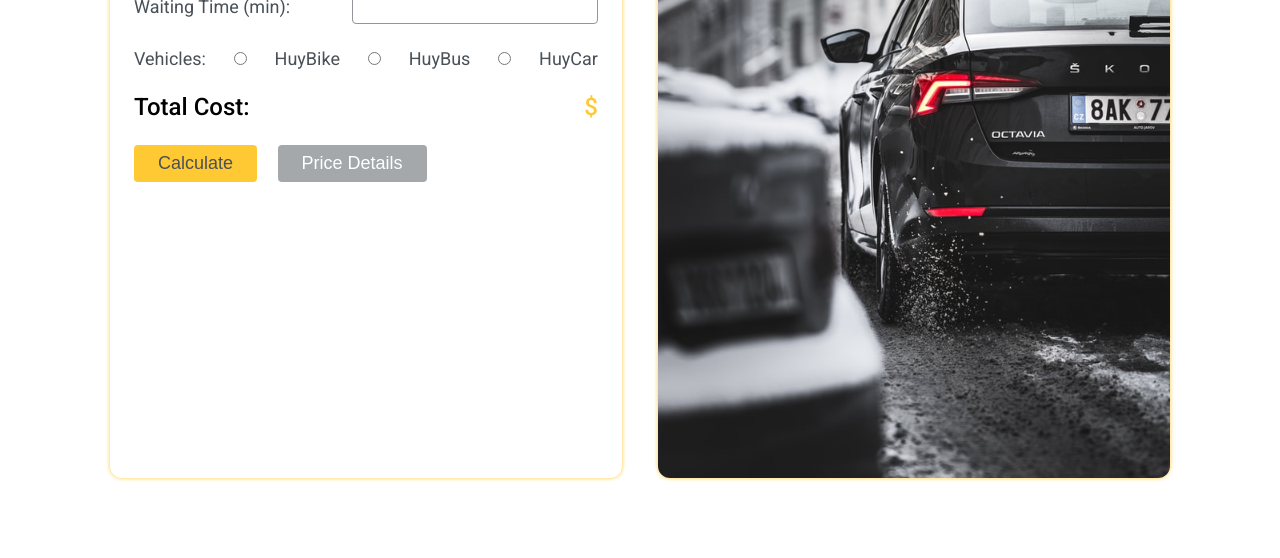
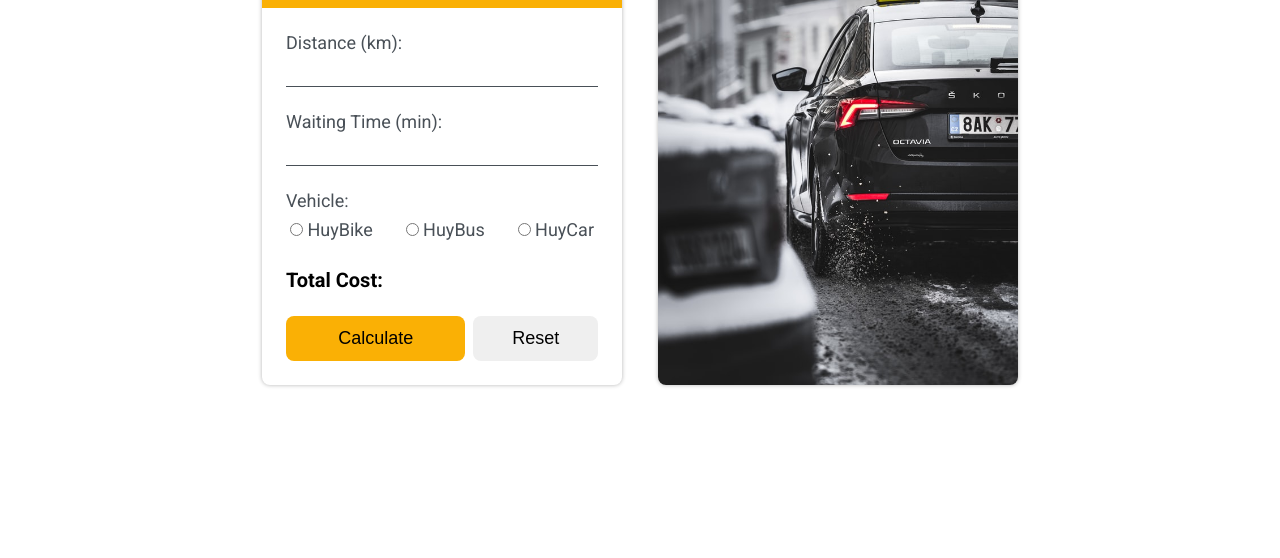
Before and after one commit to huyphamfc/javascript, a plain HTML site: page Section--05--HuyGo/index.html in a window 1280 px wide. Shown: the part 242-800 px from the top of the page. Drawn offline with Linux system fonts and the light colour scheme.

Commit message:
HuyGo - Layout v2

```diff
--- a/Section--05--HuyGo/css/style.css
+++ b/Section--05--HuyGo/css/style.css
@@ -1,3 +1,11 @@
+:root {
+    --color-pallet: #fab005;
+    --color-grey: #495057;
+    --color-grey-shade: #000;
+    --fs: 1.8rem;
+    --fs-heading: 2.4rem;
+}
+
 * {
     box-sizing: border-box;
     margin: 0;
@@ -10,102 +18,128 @@
 
 body {
     font-family: 'Roboto', sans-serif;
-    font-size: 1.8rem;
-    color: #495057;
+    font-size: var(--fs);
+    color: var(--color-grey);
+}
+
+.flex {
+    display: flex;
+    gap: 0.8rem;
+    justify-content: space-between;
+    align-items: center;
 }
 
 .main {
-    display: flex;
     justify-content: center;
-    align-items: center;
     height: 100vh;
 }
 
 .container {
-    max-width: 120rem;
     display: grid;
-    grid-template-columns: repeat(2, 1fr);
     gap: 3.6rem;
+    grid-template-columns: repeat(2, 36rem);
 }
 
-.tag {
-    border-radius: 12px;
-    box-shadow: 0 0 4px #ffc933;
+.tag,
+.description {
+    border-radius: 8px;
+    box-shadow: 0 0 4px rgba(0, 0, 0, 0.3);
     overflow: hidden;
 }
 
-.form-title {
-    background-color: #ffc933;
-    color: #000;
-    padding: 1.8rem 2.4rem;
+.description {
+    background-image: url(../img/car.jpg);
+    background-position: center;
+    background-size: cover;
+}
+
+.tag__title,
+.tag__form {
+    padding: 2.4rem;
+}
+
+.tag__title {
+    font-weight: 500;
+    font-size: var(--fs-heading);
+    background-color: var(--color-pallet);
+    color: var(--color-grey-shade);
     text-align: center;
 }
 
-.form-content {
-    padding: 2.4rem;
+.tag__form {
     display: flex;
     flex-direction: column;
     gap: 2.4rem;
 }
 
-.form-row {
-    display: flex;
-    justify-content: space-between;
-    align-items: center;
+.form__input {
+    display: block;
+    width: 100%;
+    font-weight: 700;
+    font-size: var(--fs);
+    color: var(--color-grey-shade);
+    text-align: right;
+    border: none;
+    border-bottom: 1px solid var(--color-grey);
+    margin-top: 0.4rem;
+    padding: 0.4rem;
+    outline: none;
 }
 
-.input {
-    font-size: 1.8rem;
-    border: 1px solid #92969a;
-    border-radius: 4px;
-    outline: none;
-    padding: 0.6rem;
-    color: #495057;
+.form__input:hover,
+.form__input:focus,
+.form__input:active {
+    border-color: var(--color-pallet);
 }
 
-.input:hover,
-.input:active,
-.input:focus-visible {
-    border-color: #ffc933;
+.form__select {
+    margin-top: 0.4rem;
+    padding: 0.4rem;
 }
 
-.cost {
-    display: flex;
-    justify-content: space-between;
-    align-items: center;
-    font-size: 2.4rem;
-    font-weight: 500;
-    color: #000;
+.form__cost {
+    font-weight: 700;
+    font-size: 2rem;
+    color: var(--color-grey-shade);
 }
 
-.cost-text {
-    color: #ffc933;
+.form__cost-value {
+    color: var(--color-pallet);
+}
+
+.form__button {
+    flex-wrap: wrap;
 }
 
 .btn {
+    display: block;
+    font-weight: 500;
     font-size: 1.8rem;
     border: none;
-    background-color: #ffc933;
-    color: #495057;
-    border-radius: 4px;
-    padding: 0.8rem 2.4rem;
-    margin-right: 1.6rem;
+    border-radius: 8px;
+    padding: 1.2rem 3.2rem;
+    transition: all 0.5s;
 }
 
-.btn:hover,
-.btn:active {
-    background-color: #495057;
-    color: #ffc933;
+.btn:hover {
     cursor: pointer;
 }
 
-.btn--sub {
-    background-color: #a4a8ab;
-    color: #fff;
+.btn--cta {
+    flex-grow: 3;
+    background-color: var(--color-pallet);
 }
 
-.img {
-    display: block;
-    width: 100%;
-    height: 80vh;
+.btn--cta:hover {
+    background-color: var(--color-grey);
+    color: var(--color-pallet);
 }
+
+.btn--rs {
+    flex-grow: 1;
+}
+
+.btn--rs:hover {
+    background-color: var(--color-grey);
+    color: var(--color-pallet);
+}
--- a/Section--05--HuyGo/index.html
+++ b/Section--05--HuyGo/index.html
@@ -13,45 +13,48 @@
 </head>
 
 <body>
-    <main class="main">
+    <main class="main flex">
         <div class="container">
-            <form action="" class="form tag">
-                <h2 class="form-title">HuyGo Booking</h2>
-                <div class="form-content">
-                    <div class="form-row">
+            <div class="tag">
+                <p class="tag__title">HuyGo Vietnam</p>
+                <form action="" class="tag__form">
+                    <div class="form__row">
                         <label for="distance">Distance (km): </label>
-                        <input class="input" type="text" id="distance">
+                        <input class="form__input" type="text" id="distance">
                     </div>
-                    <div class="form-row">
-                        <label for="wait">Waiting Time (min): </label>
-                        <input class="input" type="text" id="wait">
+                    <div class="form__row">
+                        <label for="waitTime">Waiting Time (min): </label>
+                        <input class="form__input" type="text" id="waitTime">
                     </div>
-                    <div class="form-row">
-                        <label for="">Vehicles: </label>
-                        <input class="input" type="radio" id="bike" name="vehicles">
-                        <label for="bike">HuyBike</label>
-                        <input class="input" type="radio" id="bus" name="vehicles">
-                        <label for="bus">HuyBus</label>
-                        <input class="input" type="radio" id="car" name="vehicles">
-                        <label for="car">HuyCar</label>
+                    <div class="form__row">
+                        <label for="">Vehicle: </label>
+                        <div class="form__select flex">
+                            <div>
+                                <input class="form__input--radio" type="radio" name="vehicle" id="bike">
+                                <label for="bike">HuyBike</label>
+                            </div>
+                            <div>
+                                <input class="form__input--radio" type="radio" name="vehicle" id="bus">
+                                <label for="bus">HuyBus</label>
+                            </div>
+                            <div>
+                                <input class="form__input--radio" type="radio" name="vehicle" id="car">
+                                <label for="car">HuyCar</label>
+                            </div>
+                        </div>
                     </div>
-                    <div class="cost">
-                        <p class="cost-total">Total Cost:</p>
-                        <p class="cost-text"><span>$</span></p>
+                    <div class="form__row form__cost flex">
+                        <span>Total Cost: </span>
+                        <span class="form__cost-value"></span>
                     </div>
-                    <div>
-                        <button class="btn" type="button">Calculate</button>
-                        <button class="btn btn--sub" type="button">Price Details</button>
+                    <div class="form__row form__button flex">
+                        <button class="btn btn--cta" type="button">Calculate</button>
+                        <button class="btn btn--rs" type="button">Reset</button>
                     </div>
-                </div>
-            </form>
-            <div class="description tag">
-                <div>
-                    <img class="img" src="img/car.jpg" alt="Car Image">
-                </div>
-                <div class="bill">
-
-                </div>
+                </form>
+            </div>
+            <div class="description">
+                <div class="description__bill"></div>
             </div>
         </div>
     </main>
```
